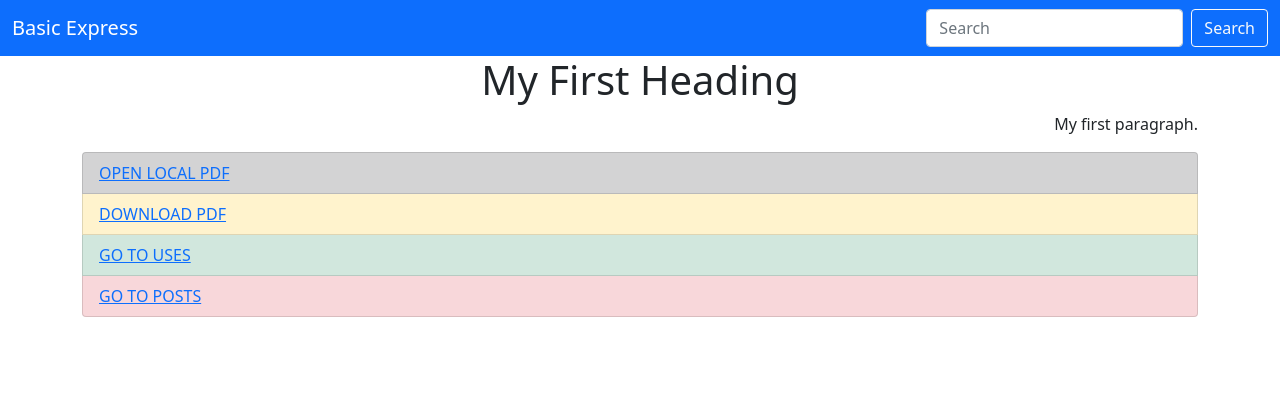
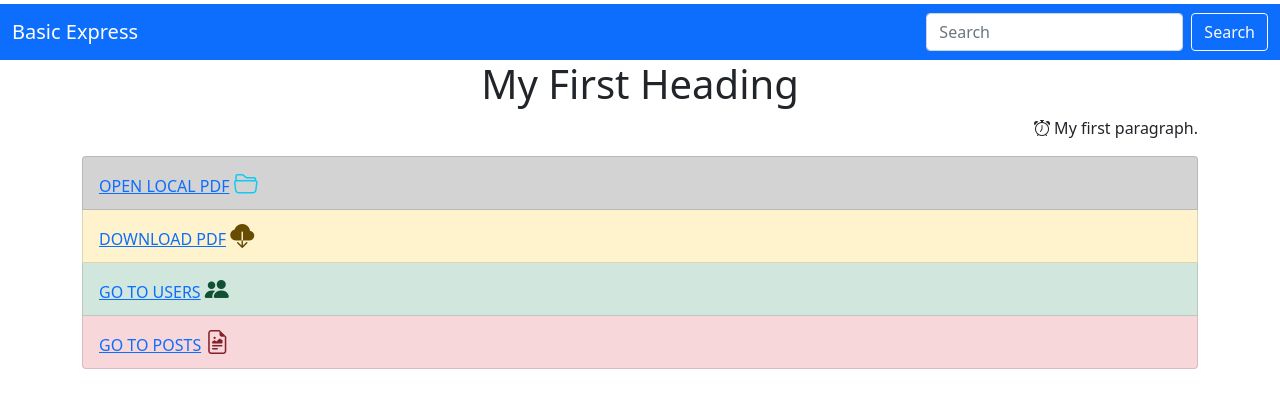
Before and after one commit to Waguynho/BasicExpress, a website: page files/html/index.html in a window 1280 px wide. Drawn offline with nearby package versions, Linux system fonts and the light colour scheme.

Commit message:
bootstrap icons

```diff
--- a/files/html/index.html
+++ b/files/html/index.html
@@ -8,15 +8,16 @@
 
     <!-- Bootstrap CSS -->
     <link href="../css/bootstrap.css" rel="stylesheet">
+    <link rel="stylesheet" href="../css/bootstrap-icons.css">
 
     <title>Express Ws</title>
 </head>
 
 <body>
-    <nav class="navbar navbar-dark bg-primary">
+    <nav class="navbar navbar-dark bg-primary mt-1">
         <div class="container-fluid">
             <a class="navbar-brand">Basic Express</a>
-            <form class="d-flex">
+            <form class="d-flex " >
             <input class="form-control me-2" type="search" placeholder="Search" aria-label="Search">
             <button class="btn btn-outline-light" type="submit">Search</button>
             </form>
@@ -25,16 +26,15 @@
 
     <div class="container">
         <h1 class="text-center">My First Heading</h1>
-        <p class="text-end">My first paragraph.</p>
+        <p class="text-end"><i class="bi bi-alarm"></i> My first paragraph.</p>
 
-        <ul class="list-group">
-            <li class="list-group-item list-group-item-dark"><a href="/files" target="_blank">OPEN LOCAL PDF</a> <br> </li>
-            <li class="list-group-item list-group-item-warning"><a href="/files/download" target="_blank">DOWNLOAD PDF</a> <br></li>
-            <li class="list-group-item list-group-item-success"><a href="http://localhost:3000/users/55/posts/78"  target="_blank">GO TO USES</a><br></li>
-            <li class="list-group-item list-group-item-danger"><a href="http://localhost:3000/posts" target="_blank">GO TO       POSTS</a><br></li>
+        <ul class="list-group ">
+            <li class="list-group-item list-group-item-dark link-info">  <a href="/files" target="_blank">OPEN LOCAL PDF</a> <i class="bi bi-folder2-open fs-4"></i><br> </li>
+            <li class="list-group-item list-group-item-warning"><a href="/files/download" target="_blank">DOWNLOAD PDF</a> <i class="bi bi-cloud-download-fill fs-4"></i><br></li>
+            <li class="list-group-item list-group-item-success"><a href="http://localhost:3000/users/55/posts/78"  target="_blank">GO TO USERS</a> <i class="bi bi-people-fill fs-4"></i><br></li>
+            <li class="list-group-item list-group-item-danger"><a href="http://localhost:3000/posts" target="_blank">GO TO  POSTS</a> <i class="bi bi-file-earmark-richtext fs-4"></i><br></li>
         </ul>
     </div>
-
 
     <script src="../js/bootstrap.js"></script>
 </body>
```
